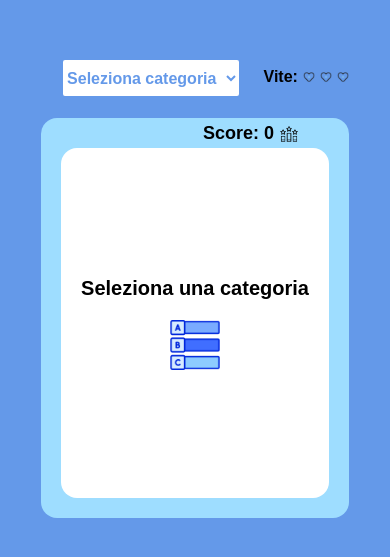
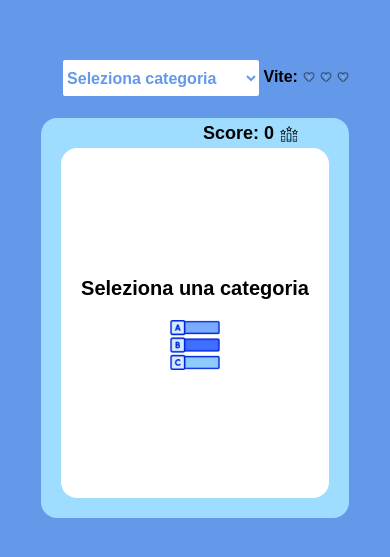
Before and after one commit to nmarmugi/quiz_parole, a React (Vite) app: page / in a window 390 px wide. Shown: the part 129-686 px from the top of the page. Built offline with nearby package versions, Linux system fonts and the light colour scheme.

Commit message:
first commit

```diff
--- a/src/components/Select/select.module.css
+++ b/src/components/Select/select.module.css
@@ -12,9 +12,3 @@
     background-color: #ffffff;
     cursor: pointer;
 }
-
-@media screen and (max-width: 767px) {
-	.select {
-        width: 180px;
-    }
-}
```
